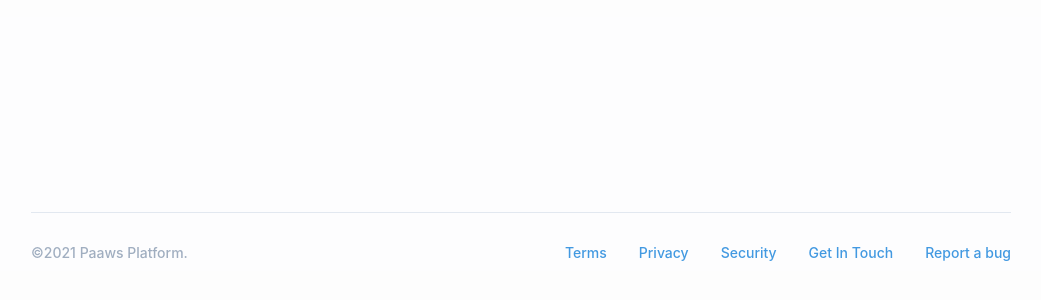
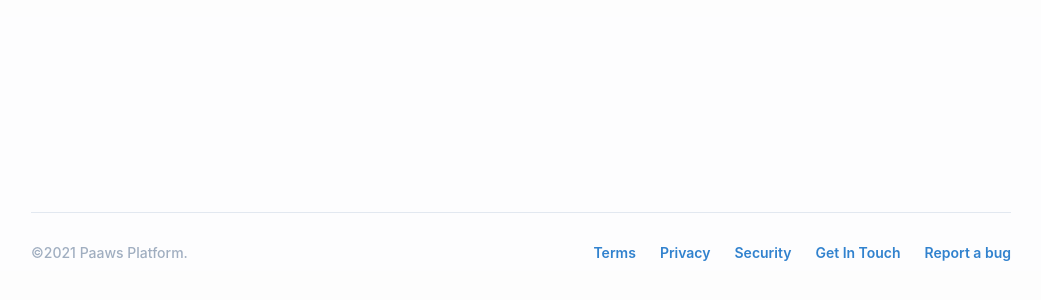
Before and after one commit to 3ba2ii/paaws-client, a Next.js app: page / in a window 1280 px wide. Shown: the part 492-792 px from the top of the page, without its empty margins (119-1160 px from the left). Built offline with nearby package versions, Linux system fonts and the light colour scheme.

Commit message:
style: 💄 updated footer styles

```diff
--- a/components/Footer.tsx
+++ b/components/Footer.tsx
@@ -1,4 +1,11 @@
-import { Box, useColorModeValue } from '@chakra-ui/react';
+import {
+  Box,
+  Button,
+  ButtonGroup,
+  List,
+  ListItem,
+  useColorModeValue,
+} from '@chakra-ui/react';
 import React from 'react';
 import styles from '../styles/footer.module.css';
 
@@ -10,13 +17,20 @@ const Footer: React.FC = () => {
       borderColor={useColorModeValue('gray.200', 'gray.700')}
     >
       <p className={styles['copyright']}>&copy;2021 Paaws Platform.</p>
-      <ul className={styles['footer-list']}>
-        <li>Terms</li>
-        <li>Privacy</li>
-        <li>Security</li>
-        <li>Get In Touch</li>
-        <li>Report a bug</li>
-      </ul>
+      <ButtonGroup
+        display={'flex'}
+        sx={{ gap: '16px' }}
+        colorScheme='blue'
+        fontWeight={'normal'}
+        variant='link'
+        css={{ button: { fontSize: '14px' } }}
+      >
+        <Button>Terms</Button>
+        <Button>Privacy</Button>
+        <Button>Security</Button>
+        <Button>Get In Touch</Button>
+        <Button>Report a bug</Button>
+      </ButtonGroup>
     </Box>
   );
 };
```
